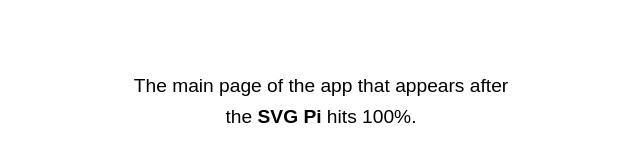
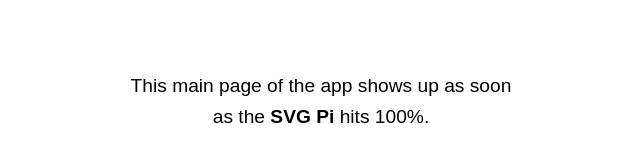
Before and after one commit to c99rahul/SVG-Pi, a React (Create React App) app in the folder svg-pi-react/: page / in a window 1280 px wide. Shown: the part 299-460 px from the top of the page, without its empty margins (319-959 px from the left). Built offline with nearby package versions, Linux system fonts and the light colour scheme.

Commit message:
Changes the text returned by the App component

```diff
--- a/svg-pi-react/src/App.js
+++ b/svg-pi-react/src/App.js
@@ -34,8 +34,7 @@ const App = () => {
         <div
           className="App-content"
         >
-          <p>The main page of the app that appears after the <strong title="ProgressBar">SVG Pi</strong> hits 100%.</p>
-        </div>
+          <p>This main page of the app shows up as soon as the <strong title="ProgressBar">SVG Pi</strong> hits 100%.</p>        </div>
       )}
     </div>
   )
```
